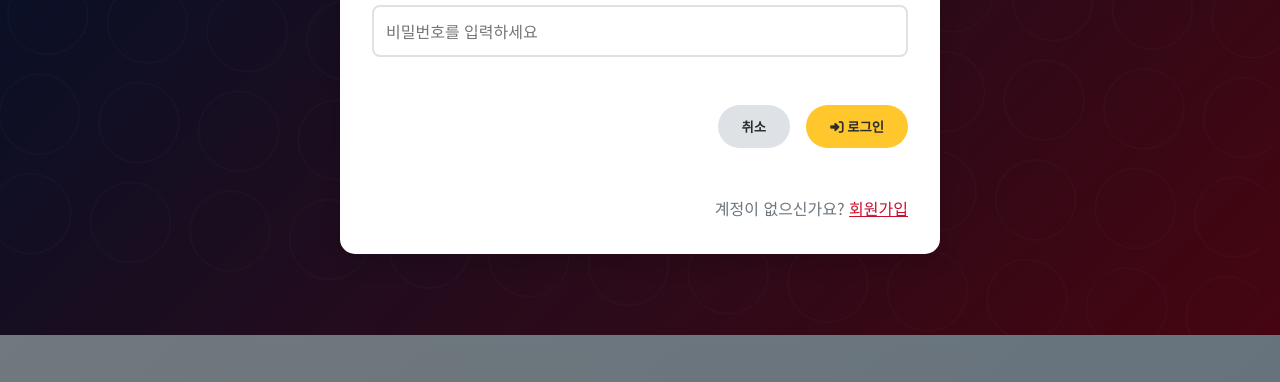
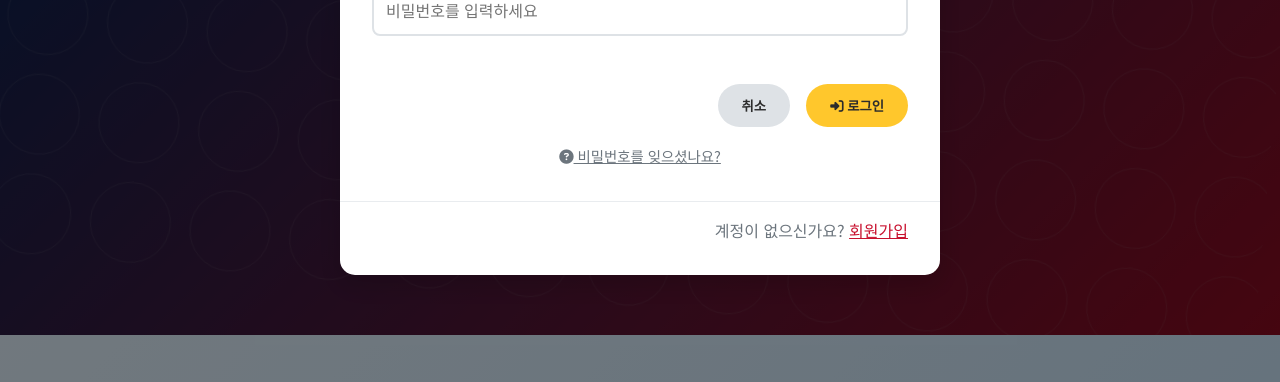
Before and after one commit to taeul21-design/jsd-gyeongju, a plain HTML site: page index.html in a window 1280 px wide. Both pictures are taken after a click on the button "로그인". Shown: the part 418-800 px from the top of the page. Drawn offline with Linux system fonts and the light colour scheme; no server answers.

Commit message:
"Add password reset help link"

```diff
--- a/index.html
+++ b/index.html
@@ -1098,9 +1098,15 @@
                         <i class="fas fa-sign-in-alt"></i> 로그인
                     </button>
                 </div>
+                <!-- 비밀번호 찾기 링크 -->
+                <div style="text-align: center; margin-top: 1rem;">
+                    <a href="#" onclick="showPasswordResetInfo(); return false;" style="color: #6C757D; font-size: 0.9rem; text-decoration: underline;">
+                        <i class="fas fa-question-circle"></i> 비밀번호를 잊으셨나요?
+                    </a>
+                </div>
             </form>
-            <div class="modal-footer" style="text-align: center; padding-top: 1rem; border-top: none;">
-                <p style="color: #6C757D;">계정이 없으신가요? <a href="#" onclick="openRegisterModal(); return false;" style="color: #C8102E; text-decoration: underline;">회원가입</a></p>
+            <div class="modal-footer" style="text-align: center; padding-top: 1rem; border-top: 1px solid #E9ECEF;">
+                <p style="color: #6C757D; margin: 0;">계정이 없으신가요? <a href="#" onclick="openRegisterModal(); return false;" style="color: #C8102E; text-decoration: underline;">회원가입</a></p>
             </div>
         </div>
     </div>
```
